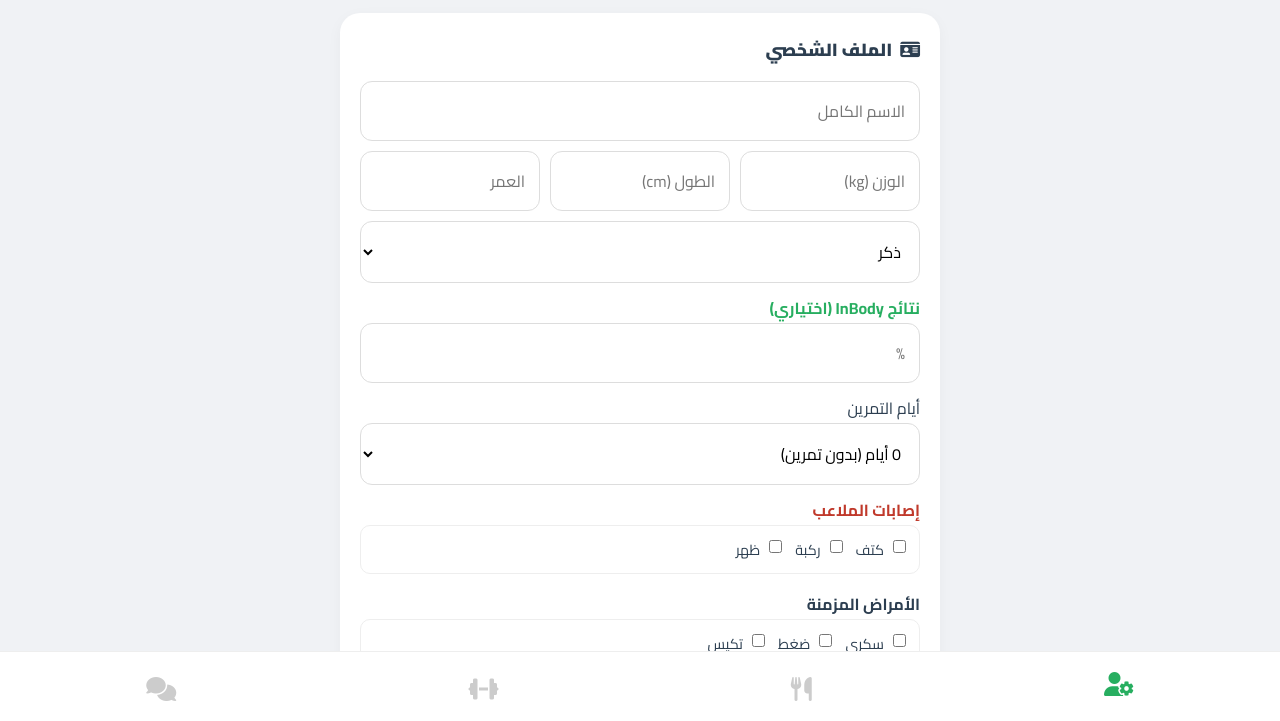
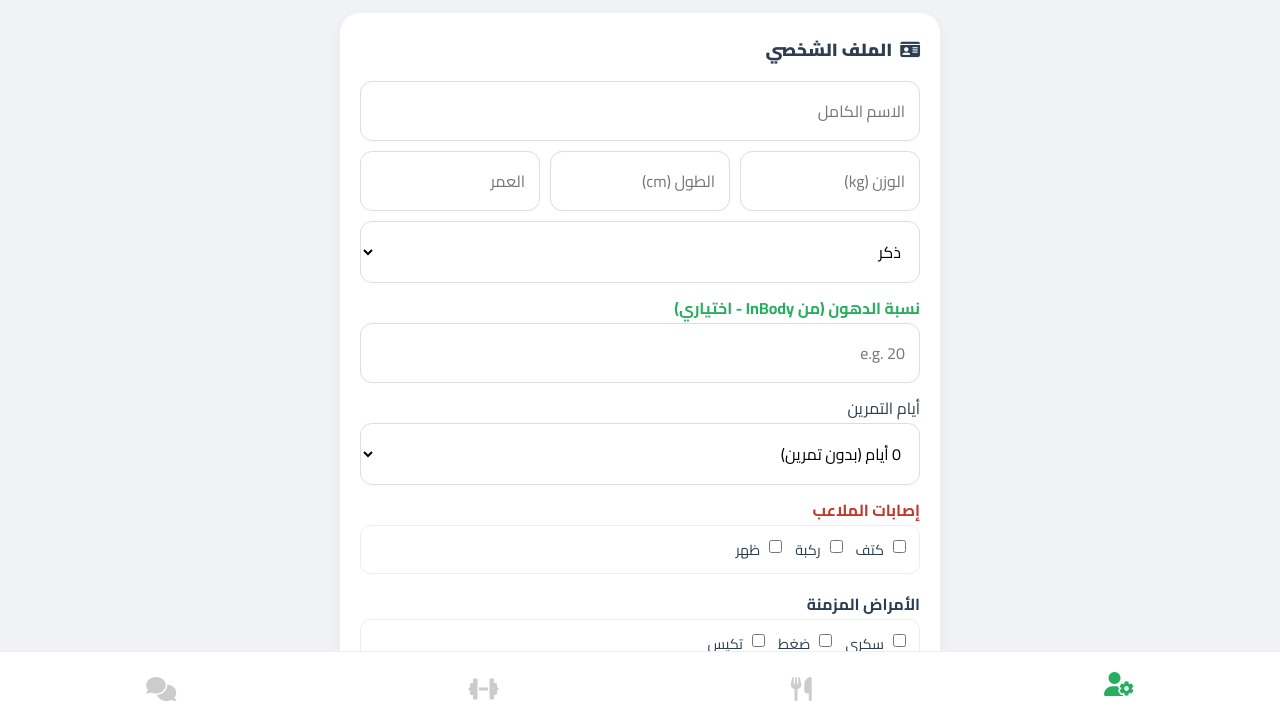
Before and after one commit to nisreenmash/nutri-ai-nisreensewaryazeed, a website: page index.html in a window 1280 px wide. Shown: the part 73-794 px from the top of the page. Drawn offline with Linux system fonts and the light colour scheme.

Commit message:
Add files via upload

```diff
--- a/index.html
+++ b/index.html
@@ -94,8 +94,8 @@
                 <option value="female" data-t="female">أنثى</option>
             </select>
 
-            <label style="color:var(--main); font-weight:bold;" data-t="inbody_label">نتائج InBody (اختياري)</label>
-            <input type="number" id="u-bf" placeholder="%">
+            <label style="color:var(--main); font-weight:bold;" data-t="inbody_label">نسبة الدهون (من InBody - اختياري)</label>
+            <input type="number" id="u-bf" placeholder="e.g. 20">
 
             <label data-t="days_label">أيام التمرين</label>
             <select id="u-days">
@@ -234,7 +234,9 @@
             profile_title: { ar: "الملف الشخصي", en: "Personal Profile" },
             male: { ar: "ذكر", en: "Male" },
             female: { ar: "أنثى", en: "Female" },
-            inbody_label: { ar: "نتائج InBody (اختياري)", en: "InBody Results (Optional)" },
+            // SPECIFIC INBODY LABEL
+            inbody_label: { ar: "نسبة الدهون (من InBody - اختياري)", en: "Body Fat % (from InBody - Optional)" },
+
             days_label: { ar: "أيام التمرين", en: "Workout Days" },
             day_0: { ar: "0 أيام (بدون تمرين)", en: "0 Days (No Workout)" },
             day_3: { ar: "3 أيام (كامل الجسم)", en: "3 Days (Full Body)" },
```
